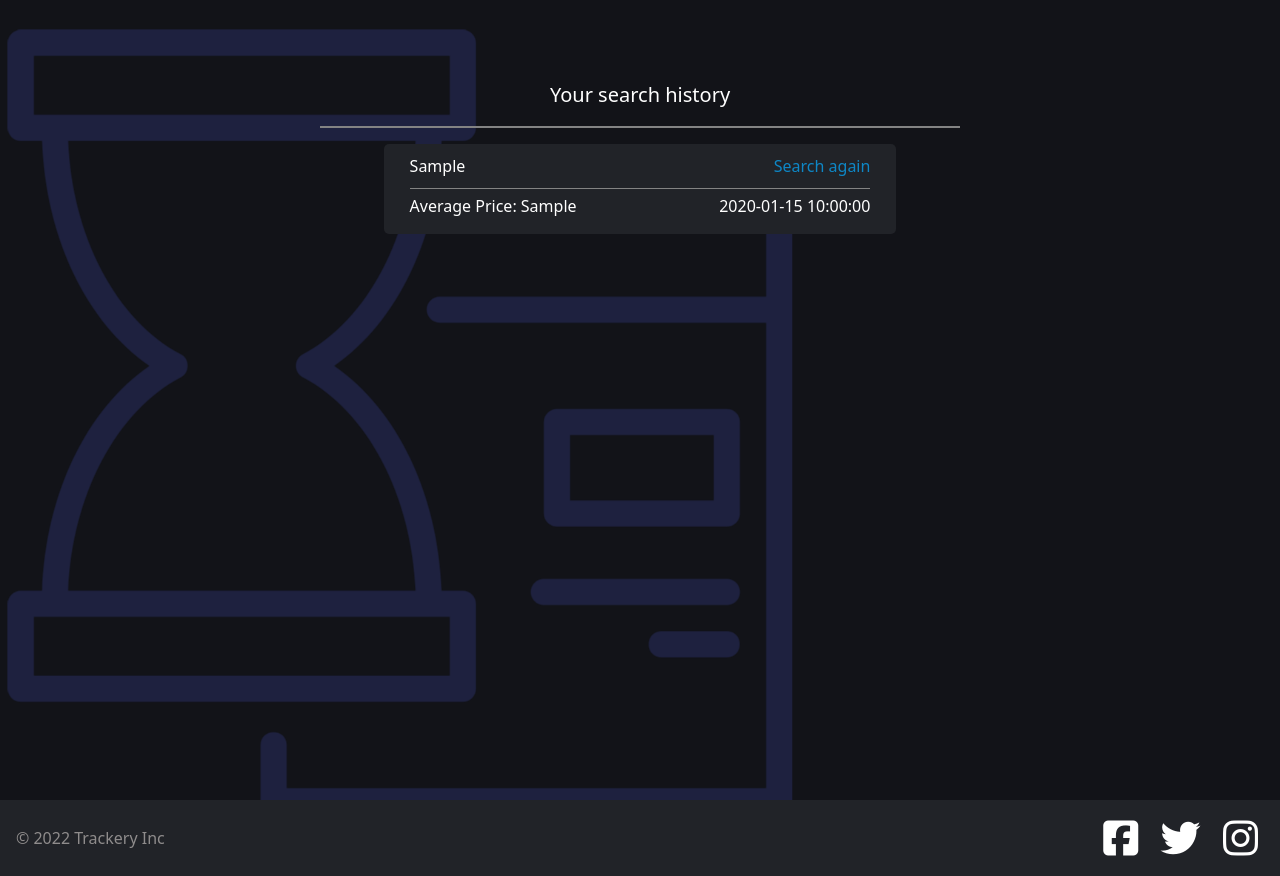
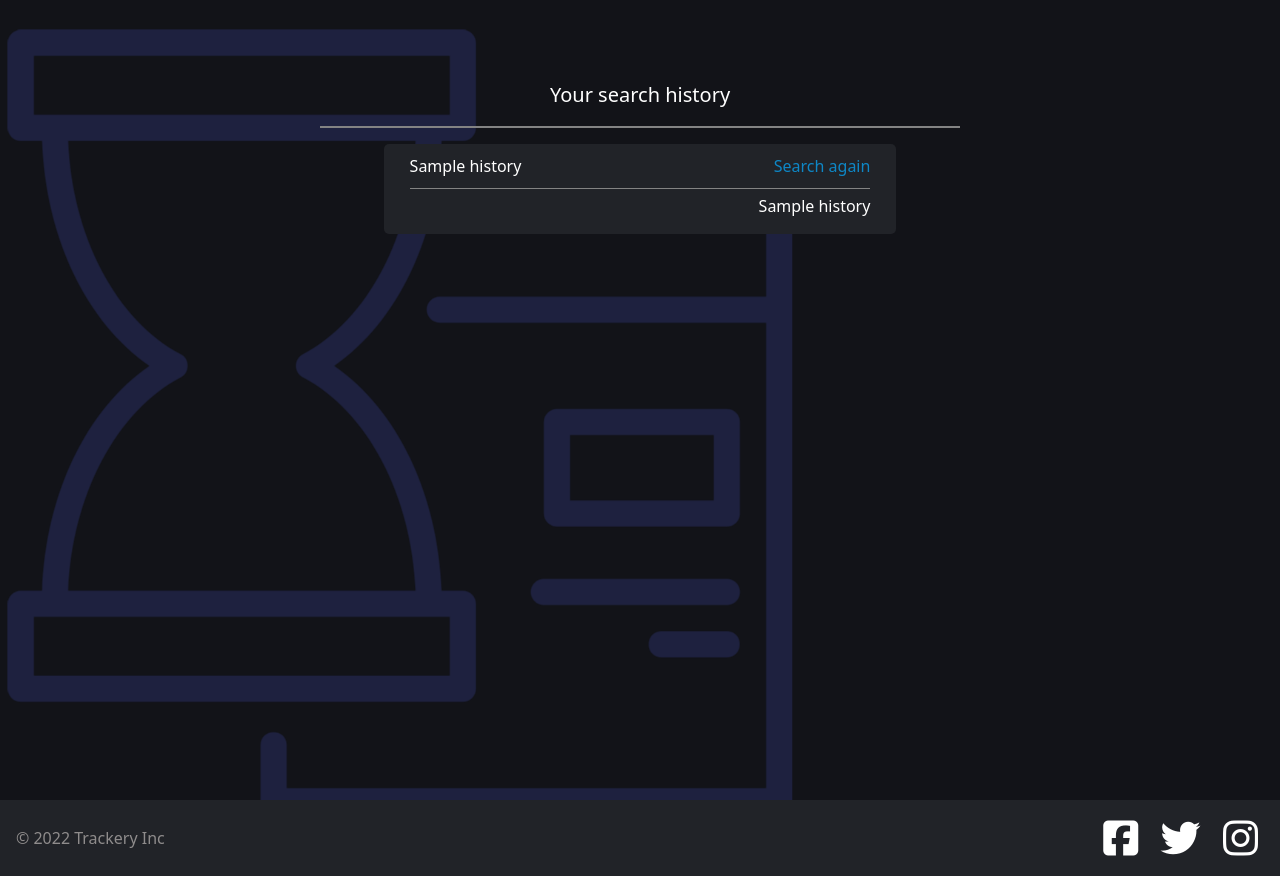
Before and after one commit to RaymondDehenrich/Trackery-Price-Tracker, a Flask app: template templates/history.html in a window 1280 px wide. Shown: the part 78-954 px from the top of the page. Run offline with Flask 3, Linux system fonts and the light colour scheme; the template is opened without the code that fills it: most values are stand-ins (such as "Sample title", 1, 10 or a date in 2020); style sheets or scripts are compiled from the project's sources; some libraries are stand-ins or nearby versions.

Commit message:
update history

```diff
--- a/templates/history.html
+++ b/templates/history.html
@@ -1,5 +1,10 @@
 {% extends "base.html" %}
 {% block content %}
+<!-- <style>
+    .history-container {
+        overflow-y: scroll;
+    }
+</style> -->
 <link href="{{url_for('static', filename='css/layouts/history.css')}}" rel="stylesheet" />
 <div class="history">
     <img src="{{url_for('static',filename='images/History-icon.png')}}" class="background-image" />
@@ -7,24 +12,27 @@
         <p class="history-title">Your search history</p>
         <hr class="history-title-line">
         <div class="history-container">
-            {%for history in history_list%}
+            {% set index = namespace(value=1) %}
+            {%for history in history_list %}
+            {%if index.value<8 %}
             <div class="history-item">
                 <div class="history-item-inner">
                 <div class="history-class-part1">
-                <p class="history-item-name">{{history['history-search']}}</p>
+                <p class="history-item-name">{{ history[1] }}</p>
                 <!-- temporary href link, need to be integrated with search page later -->
                 <div class="history-item-link">
-                    <a href="/search/{{history['history-search']}}" class="history-item-link-text">Search again</a>
+                    <a href="{{ url_for('search_again', abc=history[1]) }}" class="history-item-link-text">Search again</a>
                 </div>
                 </div>
                 <hr class="history-item-line">
                 <div class="history-class-part2">
-                <p class="history-item-avgprice">Average Price: {{history['average-price']}}</p>
-                <p class="history-item-date">{{history['date']}}</p>
+                <!-- <p class="history-item-avgprice">Average Price: {{history['average-price']}}</p> -->
+                <p class="history-item-date">{{ history[2] }}</p>
                 </div>
             </div>
             </div>
-
+            {% endif %}
+            {% set index.value = index.value + 1 %}
 
             {% endfor %}
         </div>
```
